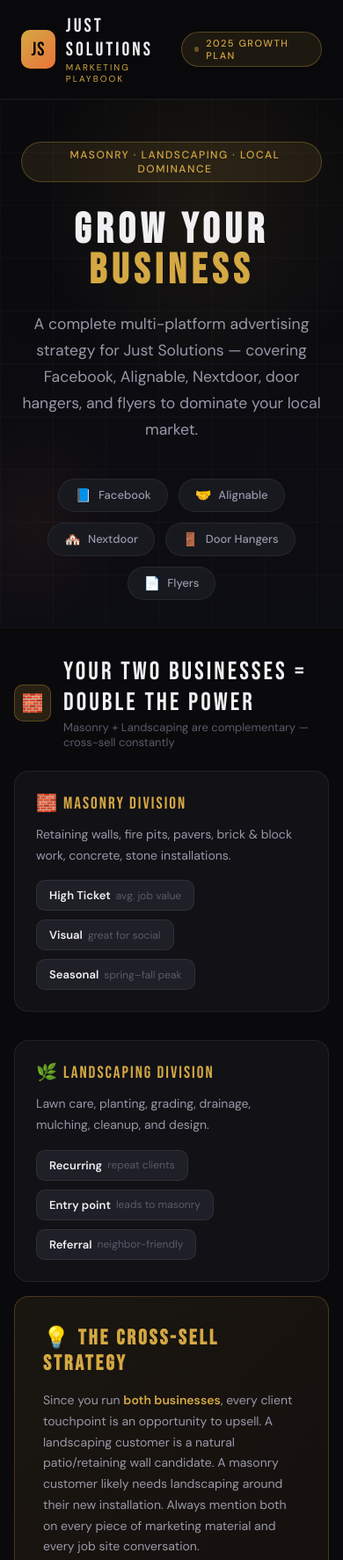
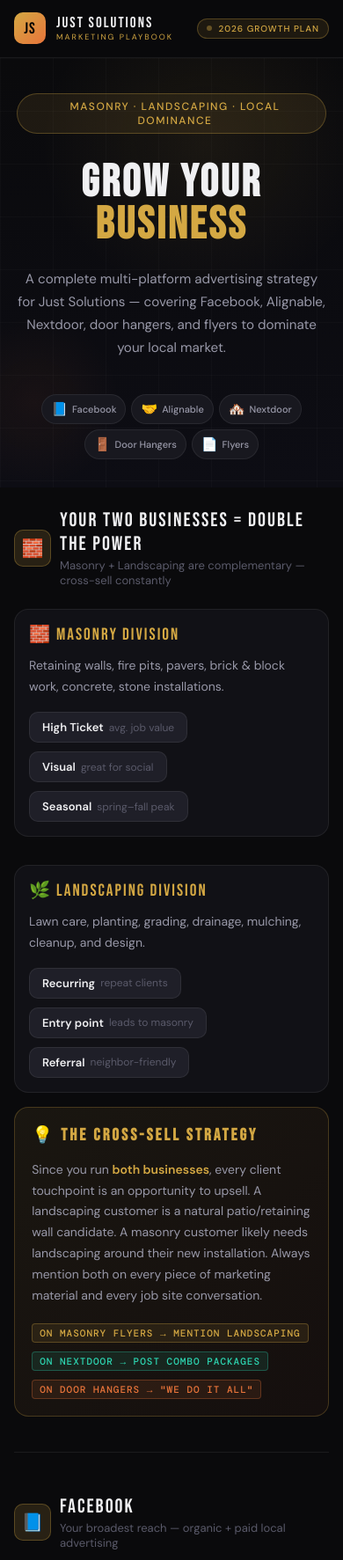
Before and after one commit to aiandi49/just-solutions-marketing, a plain HTML site: page index.html in a window 390 px wide. Shown: the top 1773 px of the page at 88% size. Drawn offline with nearby package versions, Linux system fonts and the light colour scheme.

Commit message:
Add files via upload

```diff
--- a/index.html
+++ b/index.html
@@ -30,7 +30,7 @@
 }
 *, *::before, *::after { box-sizing: border-box; margin: 0; padding: 0; }
 html { scroll-behavior: smooth; }
-body { background: var(--bg0); color: var(--text); min-height: 100vh; overflow-x: hidden; }
+body { background: var(--bg0); color: var(--text); overflow-x: hidden; }
 
 ::-webkit-scrollbar { width: 6px; }
 ::-webkit-scrollbar-track { background: var(--bg1); }
@@ -112,7 +112,8 @@
   padding: 8px 18px; border-radius: 999px;
   font-size: 13px; font-weight: 500; color: var(--text2);
   display: flex; align-items: center; gap: 8px;
-  transition: all .2s; cursor: default;
+  transition: all .2s; cursor: pointer;
+  text-decoration: none;
 }
 .platform-chip:hover { background: var(--gold-glow); border-color: var(--gold); color: var(--gold); }
 .platform-chip .icon { font-size: 15px; }
@@ -271,10 +272,47 @@
 footer span { color: var(--gold); }
 
 @media (max-width: 768px) {
-  nav { padding: 1rem 1.5rem; }
-  .hero { padding: 3rem 1.5rem 2rem; }
-  #main { padding: 2rem 1rem 4rem; }
+  nav { padding: 0.9rem 1rem; gap: 8px; }
+  .logo-text .name { font-size: 17px; letter-spacing: 2px; }
+  .logo-text .tagline { font-size: 9px; }
+  .logo-icon { width: 36px; height: 36px; font-size: 18px; }
+  .nav-badge { font-size: 10px; padding: 4px 10px; letter-spacing: 1px; }
+
+  .hero { padding: 2.5rem 1.2rem 2rem; }
+  h1.hero-title { font-size: clamp(2.8rem, 13vw, 4rem); letter-spacing: 3px; }
+  .hero-sub { font-size: 0.95rem; }
+  .platform-chips { gap: 8px; }
+  .platform-chip { padding: 7px 13px; font-size: 12px; }
+
+  #main { padding: 1.5rem 1rem 3rem; }
+
+  .grid-2, .grid-3 { grid-template-columns: 1fr; }
+  .action-grid { grid-template-columns: 1fr; }
+
+  .platform-header { flex-wrap: wrap; gap: 10px; }
+  .platform-header .tag { margin-left: 0 !important; }
+
+  .section-header { flex-wrap: nowrap; gap: 10px; }
+  .section-title { font-size: 1.4rem; letter-spacing: 2px; }
+
+  .crosssell-card { padding: 1.2rem; }
+  .crosssell-card h3 { font-size: 1.2rem; }
+
+  .stat-row { flex-wrap: wrap; }
+
+  footer { padding: 1.5rem 1rem; font-size: 11px; }
 }
+
+@media (max-width: 480px) {
+  h1.hero-title { font-size: clamp(2.4rem, 14vw, 3.2rem); }
+  .platform-chips { gap: 6px; }
+  .platform-chip { padding: 6px 10px; font-size: 11px; gap: 5px; }
+  .card { padding: 1rem; }
+  .platform-body { padding: 1rem; }
+  .tips-list li { font-size: 13px; }
+}
+
+html, body { height: auto; min-height: unset; }
 </style>
 </head>
 <body>
@@ -290,7 +328,7 @@
   </div>
   <div class="nav-badge">
     <span class="dot"></span>
-    2025 Growth Plan
+    2026 Growth Plan
   </div>
 </nav>
 
@@ -306,11 +344,11 @@
     <h1 class="hero-title">GROW YOUR<br><span>BUSINESS</span></h1>
     <p class="hero-sub">A complete multi-platform advertising strategy for Just Solutions — covering Facebook, Alignable, Nextdoor, door hangers, and flyers to dominate your local market.</p>
     <div class="platform-chips">
-      <div class="platform-chip"><span class="icon">📘</span> Facebook</div>
-      <div class="platform-chip"><span class="icon">🤝</span> Alignable</div>
-      <div class="platform-chip"><span class="icon">🏘️</span> Nextdoor</div>
-      <div class="platform-chip"><span class="icon">🚪</span> Door Hangers</div>
-      <div class="platform-chip"><span class="icon">📄</span> Flyers</div>
+      <a href="#section-facebook" class="platform-chip"><span class="icon">📘</span> Facebook</a>
+      <a href="#section-alignable" class="platform-chip"><span class="icon">🤝</span> Alignable</a>
+      <a href="#section-nextdoor" class="platform-chip"><span class="icon">🏘️</span> Nextdoor</a>
+      <a href="#section-doorhangers" class="platform-chip"><span class="icon">🚪</span> Door Hangers</a>
+      <a href="#section-flyers" class="platform-chip"><span class="icon">📄</span> Flyers</a>
     </div>
   </div>
 </section>
@@ -361,7 +399,7 @@
   <hr class="divider"/>
 
   <!-- FACEBOOK -->
-  <div class="section-header">
+  <div id="section-facebook" class="section-header">
     <div class="section-icon">📘</div>
     <div>
       <div class="section-title">FACEBOOK</div>
@@ -416,7 +454,7 @@
   <hr class="divider"/>
 
   <!-- ALIGNABLE -->
-  <div class="section-header">
+  <div id="section-alignable" class="section-header">
     <div class="section-icon">🤝</div>
     <div>
       <div class="section-title">ALIGNABLE</div>
@@ -451,7 +489,7 @@
   <hr class="divider"/>
 
   <!-- NEXTDOOR -->
-  <div class="section-header">
+  <div id="section-nextdoor" class="section-header">
     <div class="section-icon">🏘️</div>
     <div>
       <div class="section-title">NEXTDOOR</div>
@@ -485,7 +523,7 @@
   <hr class="divider"/>
 
   <!-- DOOR HANGERS -->
-  <div class="section-header">
+  <div id="section-doorhangers" class="section-header">
     <div class="section-icon">🚪</div>
     <div>
       <div class="section-title">DOOR HANGERS</div>
@@ -530,7 +568,7 @@
   <hr class="divider"/>
 
   <!-- FLYERS -->
-  <div class="section-header">
+  <div id="section-flyers" class="section-header">
     <div class="section-icon">📄</div>
     <div>
       <div class="section-title">FLYERS</div>
@@ -629,7 +667,7 @@
   <div style="margin-bottom:6px;">
     <span style="font-family:'Bebas Neue',sans-serif;font-size:1.1rem;letter-spacing:3px;">JUST SOLUTIONS LLC</span>
   </div>
-  <div>Marketing Strategy Playbook · Built with <span>Just Solutions</span> · &copy; 2025</div>
+  <div>Marketing Strategy Playbook · Built with <span>Just Solutions</span> · &copy; 2026</div>
 </footer>
 
 </body>
```
